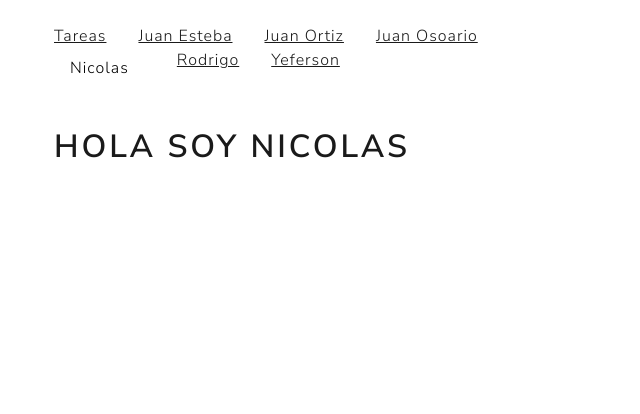
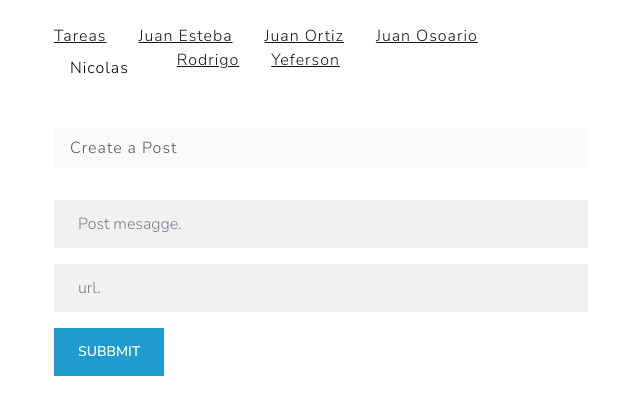
Before and after one commit to celueduca/clase4ReactJS, a React (Create React App) app: page / in a window 1280 px wide. Both pictures are taken after a click on the item "Nicolas". Shown: the top 414 px of the page, without its empty margins (319-959 px from the left). Built offline with nearby package versions, Linux system fonts and the light colour scheme.

Commit message:
Parte funcional del proyecto

```diff
--- /dev/null
+++ b/src/pages/nicolas/components/List.tsx
@@ -0,0 +1,84 @@
+import React from "react";
+import { Post } from "../interface/PostNicolas";
+import "./PostForm.css";
+
+interface Props {
+  post: Post;
+  index: number;
+  posts: Post[];
+  setPosts: any;
+}
+
+const ListPosts = ({ post, index, posts, setPosts }: Props): JSX.Element => {
+  const deletePost = (i: number) => {
+    const newListPostss = [...posts];
+    newListPostss.splice(i, 1);
+    setPosts(newListPostss);
+  };
+
+  const Likes = (i: number) => {
+    const newListPosts = [...posts];
+    newListPosts[i].likes++;
+    setPosts(newListPosts);
+  };
+
+  return (
+    <div className="container d-flex justify-content-center align-items-center h-100">
+    <div className="row">
+    <div className="card text-center bg-dark animate__animated animate__fadeInUp">
+      <div className="overflow">
+        <img src={post.url} alt="a wallpaper" className="card-img-top" />
+      </div>
+      <div className="card-body text-light">
+        <h4 className="card-title">{post.message}</h4>
+        <div  onClick={() => Likes(index)}>
+                  <span className="">
+                    <i className=""></i>
+                    {post.likes}
+                  </span>
+                </div>
+        <button className="btn btn-outline-secondary border-0" onClick={() => deletePost(index)}>
+                <i className="fas fa-thumbs-up"></i>
+                Eliminar post
+              </button>
+      </div>
+    </div>
+    </div>
+  </div>
+  );
+};
+{/*
+ <div className="card text-center bg-dark animate__animated animate__fadeInUp">
+      <div className="overflow">
+        <div className="">Post Realizado</div>
+        <div className="overflow  ">
+          <h5 className="card-text">{post.message}</h5>
+          <img src={post.url} className="card-img-top" alt="foto "></img>
+        </div>
+        <div className="">
+          <div className="">
+            <div className="">
+              <button className="" onClick={() => deletePost(index)}>
+                <i className=""></i>
+                Eliminar post
+              </button>
+            </div>
+            <div className="">
+              <div className="">
+                <div className="" onClick={() => Likes(index)}>
+                  <span className="">
+                    <i className=""></i>
+                    {post.likes}
+                  </span>
+                </div>
+                <div className="">
+                  <span>{post.date}</span>
+                </div>
+              </div>
+            </div>
+          </div>
+        </div>
+      </div>
+    </div>
+*/}
+export default ListPosts;
--- /dev/null
+++ b/src/pages/nicolas/components/PostForm.css
@@ -0,0 +1,27 @@
+.card:hover {
+    box-shadow: 5px 10px 20px 1px rgba(255, 255, 255, 0.273) !important;
+    transition: all 0.7s linear;
+  }
+
+  .card-body {
+    padding: 2rem 0 !important;
+  }
+
+  .card-text {
+    padding: 0.3rem 1rem !important;
+    font-size: 1rem !important;
+  }
+
+  .overflow {
+    overflow: hidden !important;
+  }
+
+  .card-img-top {
+    transform: scale(1);
+    transition: all 0.2s ease-in-out;
+  }
+
+  .card-img-top:hover {
+    transition: 1s;
+    transform: scale(1.8);
+  }
--- /dev/null
+++ b/src/pages/nicolas/components/PostForm.tsx
@@ -0,0 +1,59 @@
+import React , {useState}  from "react";
+import { Post } from "../interface/PostNicolas";
+
+interface Props {
+    posts: Post[];
+    setPosts: any;
+}
+
+const PostForm = ({posts, setPosts}: Props): JSX.Element =>{
+    const [message, setMessage] = useState<string>("");
+    const [url,setUrl]= useState<string>("");
+
+    const handleSubmit = (e: React.FormEvent<HTMLFormElement>) =>{
+        e.preventDefault();
+        Post(url,0,'19/11/2021',message);
+        setMessage("");
+        setUrl("")
+    };
+
+    const Post = (url: string, likes: number, date: string, message: string) =>{
+        const newList:Post[]= [...posts, {url,likes,date,message}]
+        setPosts(newList);
+    };
+    return (
+        <div>
+            <div className="card">
+                <div className="card-header" >
+                    Create a Post
+                </div>
+                <div className="card-body">
+                    <form onSubmit={handleSubmit}>
+                        <div className="mb-3">
+                            <input
+                                onChange={(e) => setMessage(e.target.value)}
+                                value={message}
+                                type="text"
+                                className="form-control"
+                                id="message"
+                                placeholder="Post mesagge."/>
+                        </div>
+                        <div className="mb-3">
+                            <input
+                                onChange={(e) => setUrl(e.target.value)}
+                                value={url}
+                                type="text"
+                                className="form-control"
+                                id="photoURL"
+                                placeholder="url."/>
+                        </div>
+                        <button type="submit" className="btn btn-info">subbmit</button>
+                    </form>
+                </div>
+            </div>
+        </div>
+    );
+
+}
+
+export default PostForm
--- a/src/pages/nicolas/index.tsx
+++ b/src/pages/nicolas/index.tsx
@@ -1,10 +1,19 @@
 import React from 'react'
+import ListPosts from './components/List';
+//import listPosts from './components/List';
+import PostForm from './components/PostForm';
+import { Post } from './interface/PostNicolas'
 
 const Nicolas = () => {
+    const [posts, setPosts] = React.useState<Post[]>([]);
     return (
-        <div>
-            <h1>Hola soy Nicolas</h1>
-        </div>
+        <React.Fragment>
+            <PostForm posts={posts} setPosts={setPosts}></PostForm>
+
+          {posts.map((post:Post , i:number ) => (
+          <ListPosts key={i} post={post} index={i} posts={posts} setPosts={setPosts}></ListPosts>
+          ))}
+        </React.Fragment>
     )
 }
 
--- /dev/null
+++ b/src/pages/nicolas/interface/PostNicolas.ts
@@ -0,0 +1,6 @@
+export interface Post {
+    url: string;
+    likes: number;
+    date : string
+    message: string;
+}
```
Also changed, not shown: 2 other files (tests, documents, lock files or other folders).
